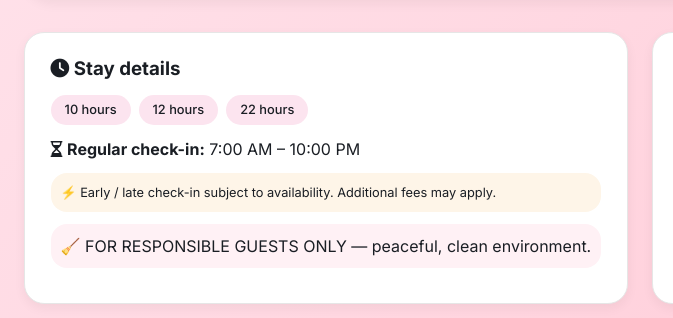
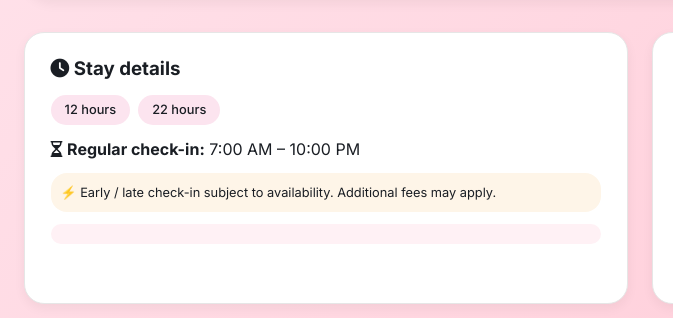
Before and after one commit to aazotea1246ant-bot/WBDV111_MidtermLabExam-CasaLaHuertasStaycation, a plain HTML site: page casalashuertas.html in a window 1280 px wide. Shown: the part 268-586 px from the top of the page, 0-673 px from the left. Drawn offline with Linux system fonts and the light colour scheme.

Commit message:
Update casalashuertas.html

```diff
--- a/casalashuertas.html
+++ b/casalashuertas.html
@@ -946,7 +946,6 @@
     <div class="info-card">
       <h3><i class="fas fa-clock"></i> Stay details</h3>
       <div class="duration-chips">
-        <span class="chip">10 hours</span>
         <span class="chip">12 hours</span>
         <span class="chip">22 hours</span>
       </div>
@@ -955,7 +954,6 @@
         ⚡ Early / late check-in subject to availability. Additional fees may apply.
       </div>
       <div style="margin-top: 12px; background: #fff1f5; padding: 10px; border-radius: 16px;">
-        🧹 FOR RESPONSIBLE GUESTS ONLY — peaceful, clean environment.
       </div>
     </div>
     <div class="info-card">
@@ -1004,7 +1002,6 @@
           <label>STAY DURATION</label>
           <select id="duration" required>
             <option value="">select</option>
-            <option value="10 hours">10 hours</option>
             <option value="12 hours">12 hours</option>
             <option value="22 hours">22 hours</option>
           </select>
```
